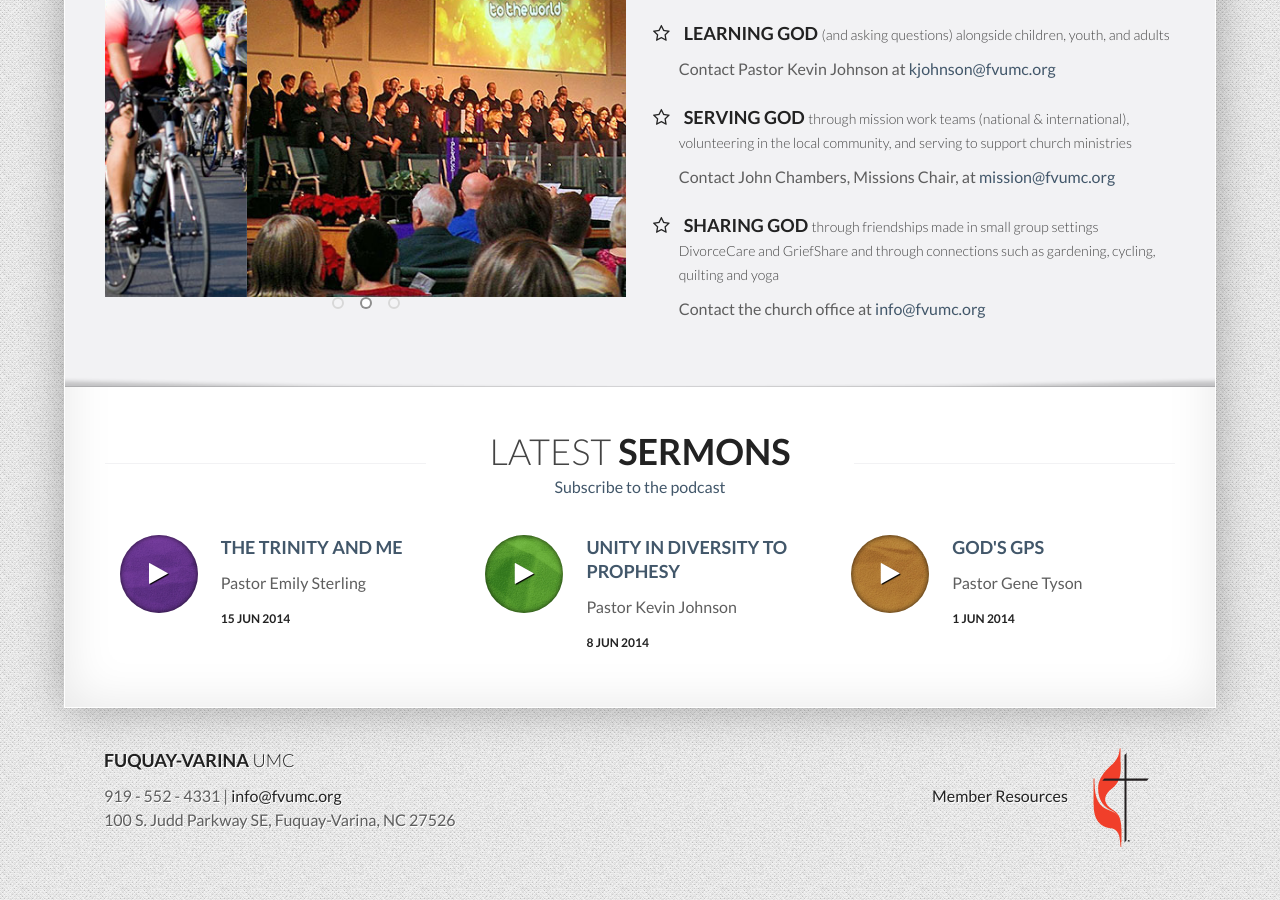
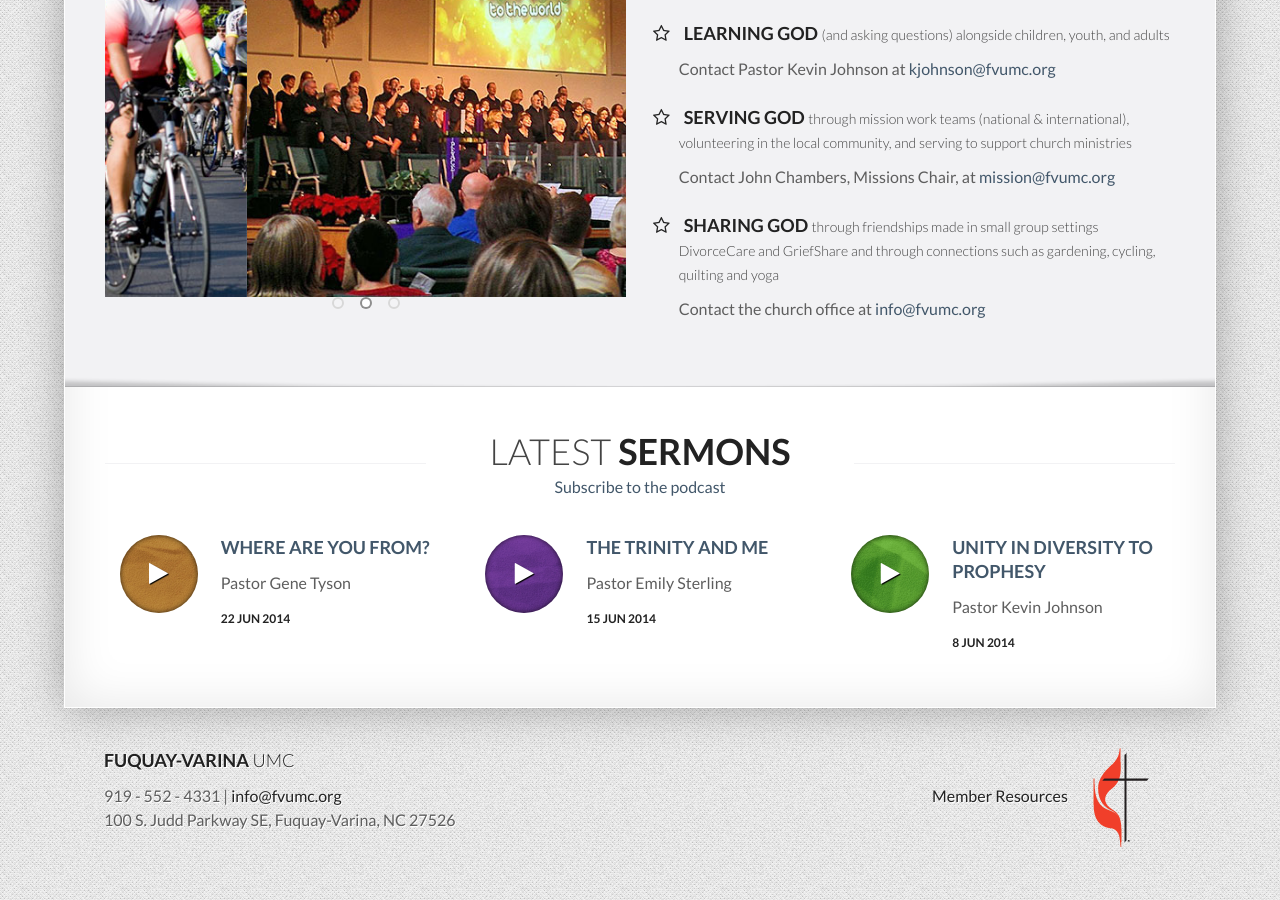
Before and after one commit to fvumc/fvumc.github.io, a Jekyll site: the page built from index.html, in a window 1280 px wide and 900 px high, scrolled down 2898 px. Built offline with Jekyll 4.4.1, drawn with Linux system fonts in a browser that asks for light colours; Markdown is read by kramdown in place of the engine named in the settings.

Commit message:
Update index.html

```diff
--- a/index.html
+++ b/index.html
@@ -243,6 +243,32 @@
               <div class="row-fluid">
                 <div class="span4">
                   <div class="round-box box-small">
+                    <a class="box-inner" href="http://audio.fvumc.org/06-22-2014_Where_Are_You_From.mp3">
+                      <img alt="some image" class="img-circle" src="images/Color-Block-Orange.jpg">
+                      <i class='icon-play'></i>
+                    </a>
+                  </div>
+                </div>
+                <div class="span8">
+                  <h3>
+                    <a href="http://audio.fvumc.org/06-22-2014_Where_Are_You_From.mp3">
+                      Where Are You From?
+                    </a>
+                  </h3>
+                  <p>
+                    Pastor Gene Tyson
+                  </p>
+                    <h5>
+                    22 Jun 2014
+                  </h5>
+                </div>
+              </div>
+            </li>
+
+            <li class="span4">
+              <div class="row-fluid">
+                <div class="span4">
+                  <div class="round-box box-small">
                     <a class="box-inner" href="http://audio.fvumc.org/06-15-2014_The_Trinity_and_Me.mp3">
                       <img alt="some image" class="img-circle" src="images/Color-Block-Purple.jpg">
                       <i class='icon-play'></i>
@@ -293,33 +319,6 @@
             </li>
 
 
-            <li class="span4">
-              <div class="row-fluid">
-                <div class="span4">
-                  <div class="round-box box-small">
-                    <a class="box-inner" href="http://audio.fvumc.org/06-01-2014_Gods_GPS.mp3">
-                      <img alt="some image" class="img-circle" src="images/Color-Block-Orange.jpg">
-                      <i class='icon-play'></i>
-                    </a>
-                  </div>
-                </div>
-                <div class="span8">
-                  <h3>
-                    <a href="http://audio.fvumc.org/06-01-2014_Gods_GPS.mp3">
-                      God's GPS
-                    </a>
-                  </h3>
-                  <p>
-                    Pastor Gene Tyson
-                  </p>
-                    <h5>
-                    1 Jun 2014
-                  </h5>
-                </div>
-              </div>
-            </li>
-
-
           </ul>
         </div>
       </section>
```
